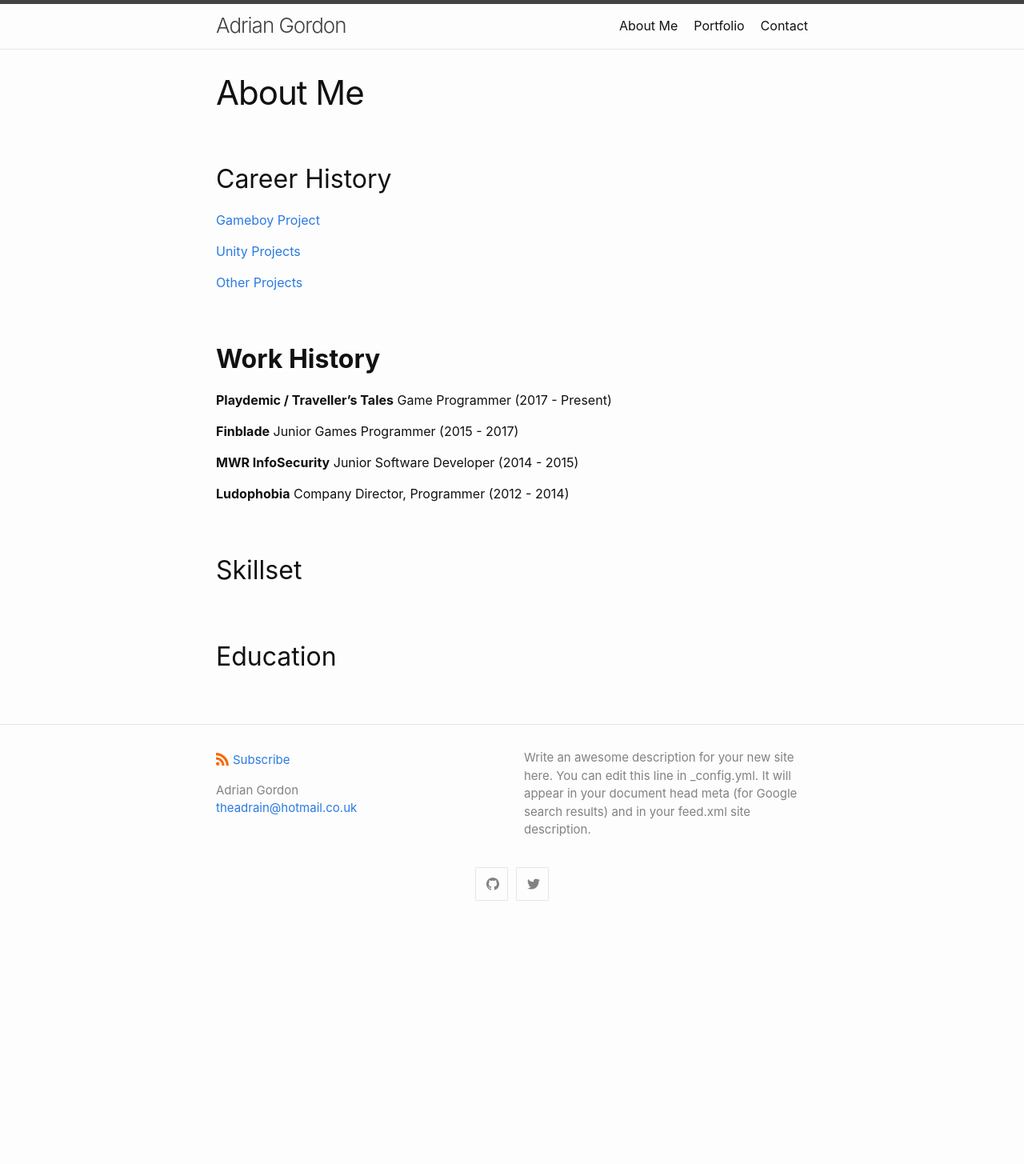
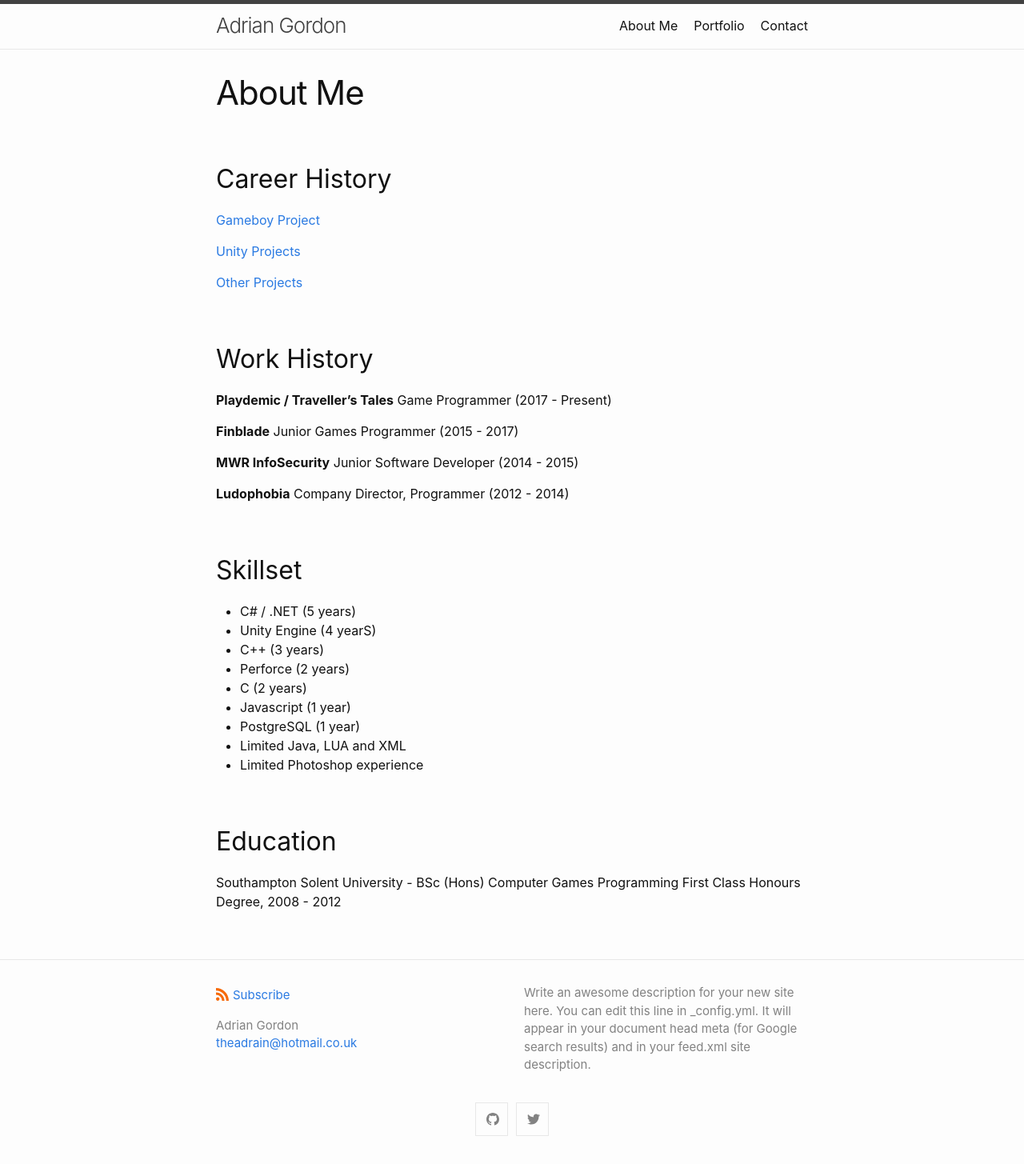
Before and after one commit to TheADrain/Portfolio, a Jekyll site: the page built from docs/index.markdown, in a window 1280 px wide. Shown: the whole page at 80% size. Built offline with Jekyll 4.4.1, drawn with Linux system fonts in a browser that asks for light colours; before the commit the page ends 1161 px from its top, so only the background shows below that.

Commit message:
Update index.markdown

```diff
--- a/docs/index.markdown
+++ b/docs/index.markdown
@@ -16,7 +16,7 @@ order: 1
 [unity-proj]: https://theadrain.github.io/portfolio/unity-projects
 [other-proj]: https://theadrain.github.io/portfolio/other-projects
 
-## **Work History**
+## Work History
 
 **Playdemic / Traveller's Tales** Game Programmer (2017 - Present)
 
@@ -28,4 +28,17 @@ order: 1
 
 ## Skillset
 
+* C# / .NET (5 years)
+* Unity Engine (4 yearS)
+* C++ (3 years)
+* Perforce (2 years)
+* C (2 years)
+* Javascript (1 year)
+* PostgreSQL (1 year)
+* Limited Java, LUA and XML
+* Limited Photoshop experience
+
 ## Education
+
+Southampton Solent University - BSc (Hons) Computer Games Programming
+First Class Honours Degree, 2008 - 2012
```
